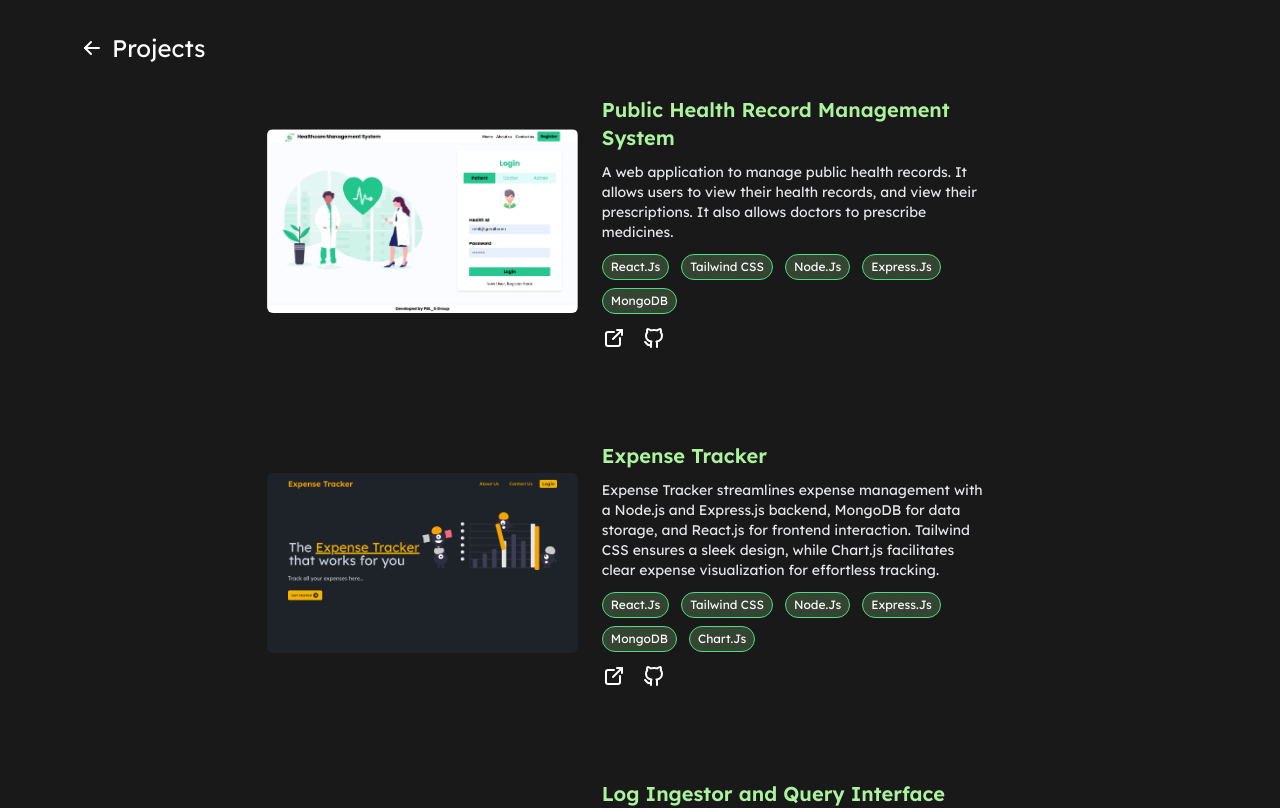
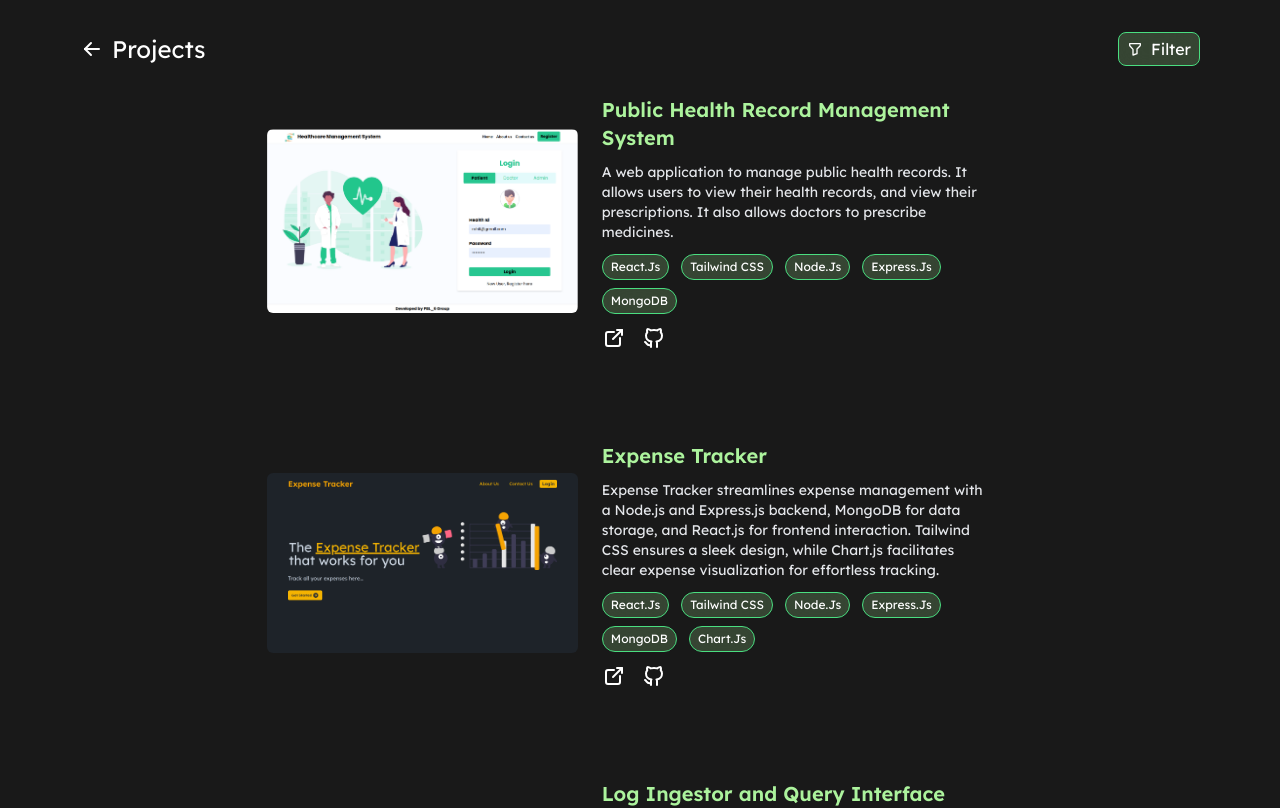
Before and after one commit to rohitvpatil0810/rohit-portfolio-next, a Next.js app: page /projects in a window 1280 px wide. Shown: the top 808 px of the page. Built offline with nearby package versions, Linux system fonts and the light colour scheme.

Commit message:
feat: add filter to projects page

```diff
--- a/src/app/projects/page.tsx
+++ b/src/app/projects/page.tsx
@@ -1,6 +1,9 @@
+"use client";
+import Filter from "@/components/ui/filter";
 import ProjectItem from "@/components/ui/project-item";
 import { projectsList } from "@/lib/projects-list";
 import { IconArrowLeft } from "@tabler/icons-react";
+import { useState } from "react";
 
 type Props = {};
 
@@ -10,6 +13,7 @@ function ProjectsPage({}: Props) {
     .flat();
 
   const uniqueTechnologies = Array.from(new Set(technologies));
+  const [activeFilters, setActiveFilters] = useState<string[]>([]);
 
   return (
     <>
@@ -19,12 +23,23 @@ function ProjectsPage({}: Props) {
             <IconArrowLeft className="mr-2" />
             <h1 className="text-xl sm:text-2xl">Projects</h1>
           </a>
+          <Filter
+            activeFilters={activeFilters}
+            filters={uniqueTechnologies}
+            setActiveFilters={setActiveFilters}
+          />
         </div>
       </nav>
       <div className="mt-10 sm:mt-10 flex flex-col items-center py-10 space-y-10 md:space-y-16">
-        {projectsList.map((project) => (
-          <ProjectItem key={project.name} project={project} />
-        ))}
+        {projectsList.map((project) =>
+          activeFilters.length == 0 ? (
+            <ProjectItem key={project.name} project={project} />
+          ) : (
+            project.technologies.some((tech) =>
+              activeFilters.includes(tech)
+            ) && <ProjectItem key={project.name} project={project} />
+          )
+        )}
       </div>
     </>
   );
```
